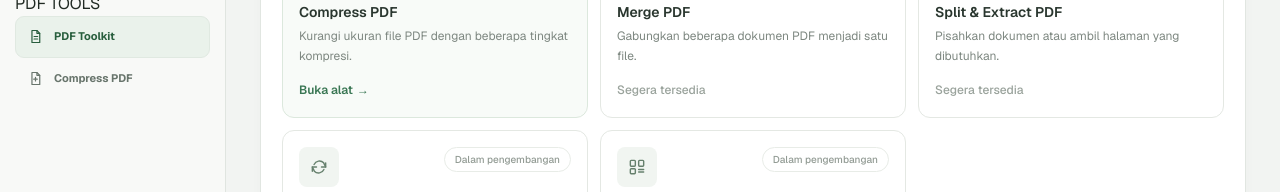
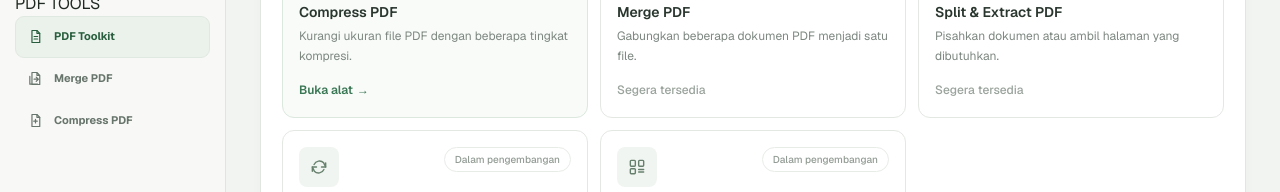
Before and after one commit to adhen10/remove-bg, a Next.js app in the folder frontend/: page /pdf-tools in a window 1280 px wide. Shown: the part 264-456 px from the top of the page. Built offline with nearby package versions, Linux system fonts and the light colour scheme.

Commit message:
feat: add Merge PDF to sidebar

```diff
--- a/frontend/components/SiteHeader.tsx
+++ b/frontend/components/SiteHeader.tsx
@@ -50,6 +50,13 @@ const GROUPS = [
                         <path d="M7 3.5h7l4 4v13H7z" />
                         <path d="M14 3.5v4h4M10 12h5M10 15.5h5" />
                     </svg>
+                ),
+            },
+            {
+                href: "/pdf-tools/merge",
+                label: "Merge PDF",
+                icon: (
+                    <svg viewBox="0 0 24 24" fill="none" stroke="currentColor" strokeWidth="1.7" strokeLinecap="round" strokeLinejoin="round" aria-hidden="true"><path d="M7 3.5h7l4 4v13H7zM14 3.5v4h4M4 9v11h11M10 13h6m-3-3 3 3-3 3" /></svg>
                 ),
             },
             {
```
